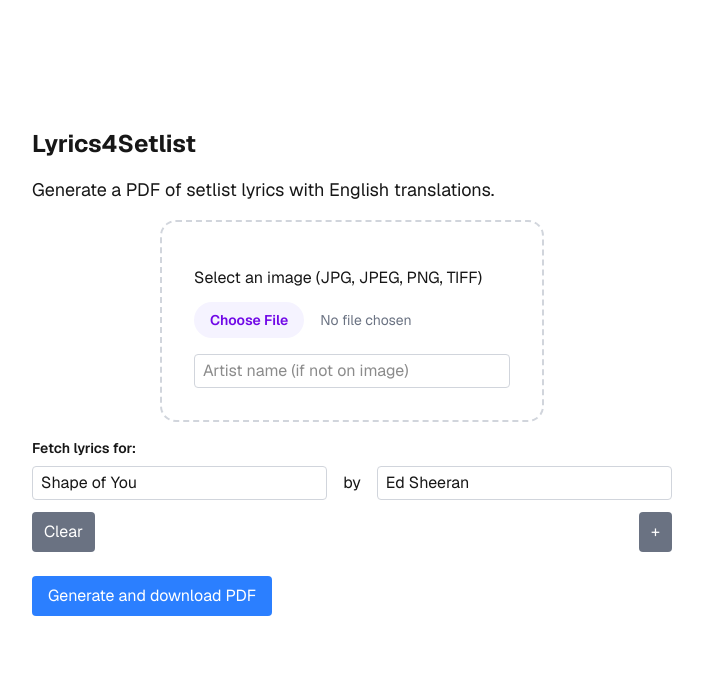
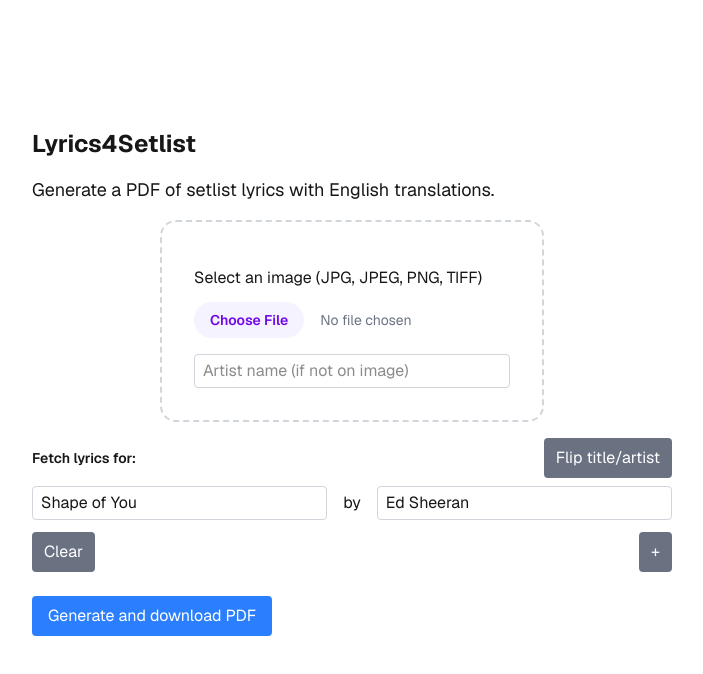
Before and after one commit to kipriecken/Lyrics4Setlist, a Next.js app in the folder frontend/: page / in a window 1280 px wide. Shown: the top 674 px of the page, without its empty margins (288-991 px from the left). Built offline with nearby package versions, Linux system fonts and the light colour scheme.

Commit message:
add functionality to flip title and artist, as some setlists have the order flipped

```diff
--- a/frontend/src/app/page.tsx
+++ b/frontend/src/app/page.tsx
@@ -64,6 +64,15 @@ export default function Home() {
     [setSongs]
   )
 
+  const flipSongsAndArtists = useCallback(() => {
+    setSongs((current) =>
+      current.map((song) => ({
+        title: song.artist,
+        artist: song.title,
+      }))
+    )
+  }, [setSongs])
+
   return (
     <div className="flex min-h-screen items-center justify-center bg-zinc-50 font-sans dark:bg-black">
       <main className="flex min-h-screen w-full max-w-3xl flex-col items-center justify-between py-32 px-16 bg-white dark:bg-black sm:items-start">
@@ -74,7 +83,15 @@ export default function Home() {
           </p>
           <OcrReader onSongsExtracted={handleExtractedSongs} />
           <div className="mt-4 w-full">
-            <div className="text-sm font-semibold">Fetch lyrics for:</div>
+            <div className="flex justify-between items-center">
+              <div className="text-sm font-semibold">Fetch lyrics for:</div>
+              <button
+                onClick={flipSongsAndArtists}
+                className="rounded bg-gray-500 px-3 py-2 text-white hover:bg-blue-600"
+              >
+                Flip title/artist
+              </button>
+            </div>
             <div className="mt-2 space-y-4">
               {songs.map((song, index) => (
                 <SongInput
```
